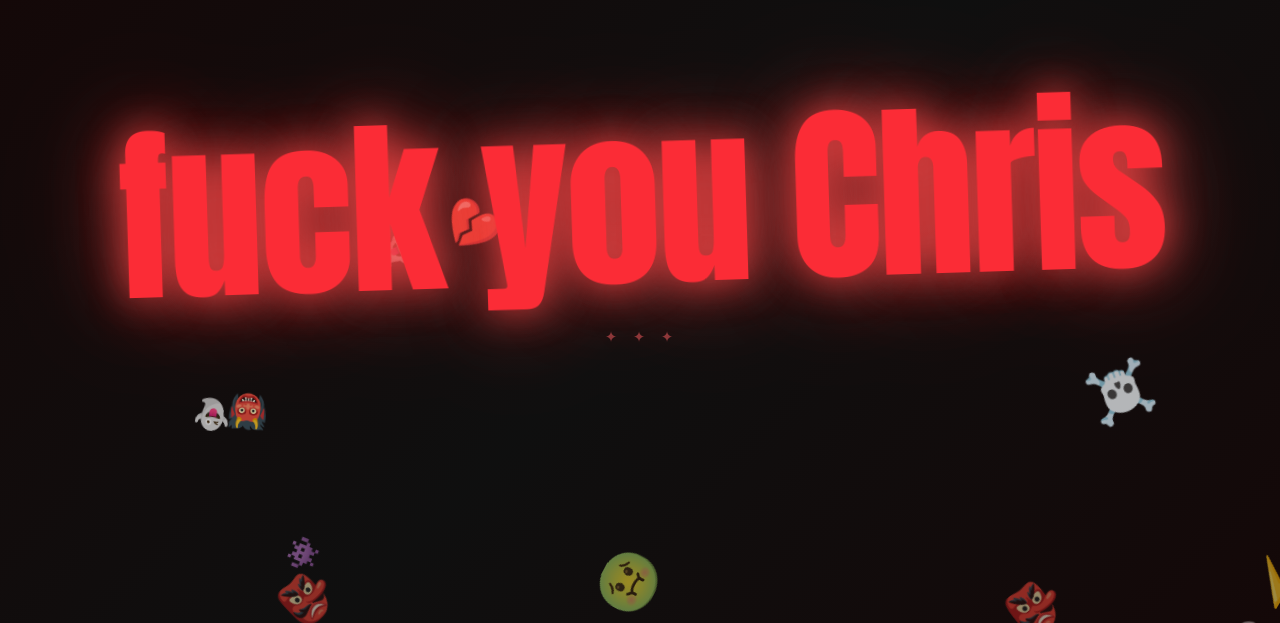
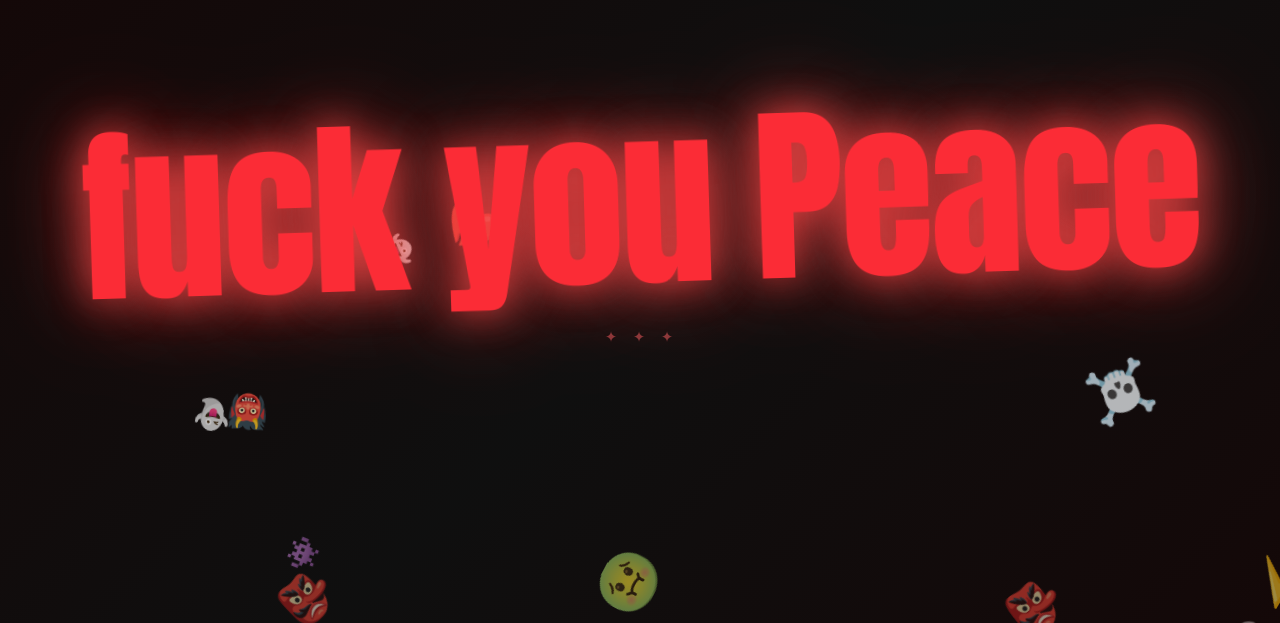
Before and after one commit to Jalix-WebTech/gift, a plain HTML site: page index.html in a window 1280 px wide. Shown: the part 177-800 px from the top of the page. Drawn offline with nearby package versions, Linux system fonts and the light colour scheme.

Commit message:
Update index.html

```diff
--- a/index.html
+++ b/index.html
@@ -53,7 +53,7 @@
     <div class="relative z-10 text-center px-4 select-none">
         <h1 class="floating-text shake-on-hover text-8xl md:text-[10rem] lg:text-[12rem] font-black text-red-500 cursor-pointer transition-all duration-300 hover:scale-110"
             style="font-family: 'Impact', 'Arial Black', sans-serif; letter-spacing: -0.02em;">
-            fuck you Chris
+            fuck you Peace
         </h1>
         <p class="mt-8 text-red-400/50 text-lg md:text-xl font-mono tracking-widest">
             ✦ ✦ ✦
```
